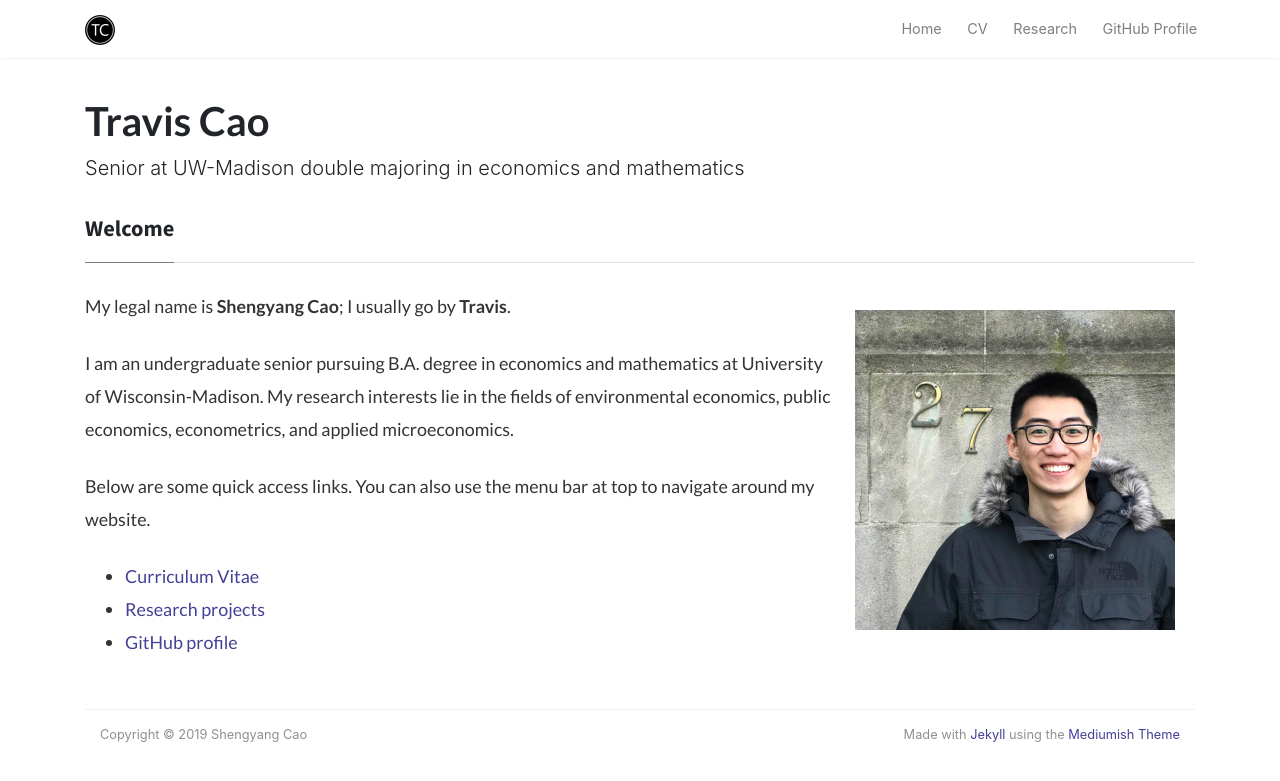
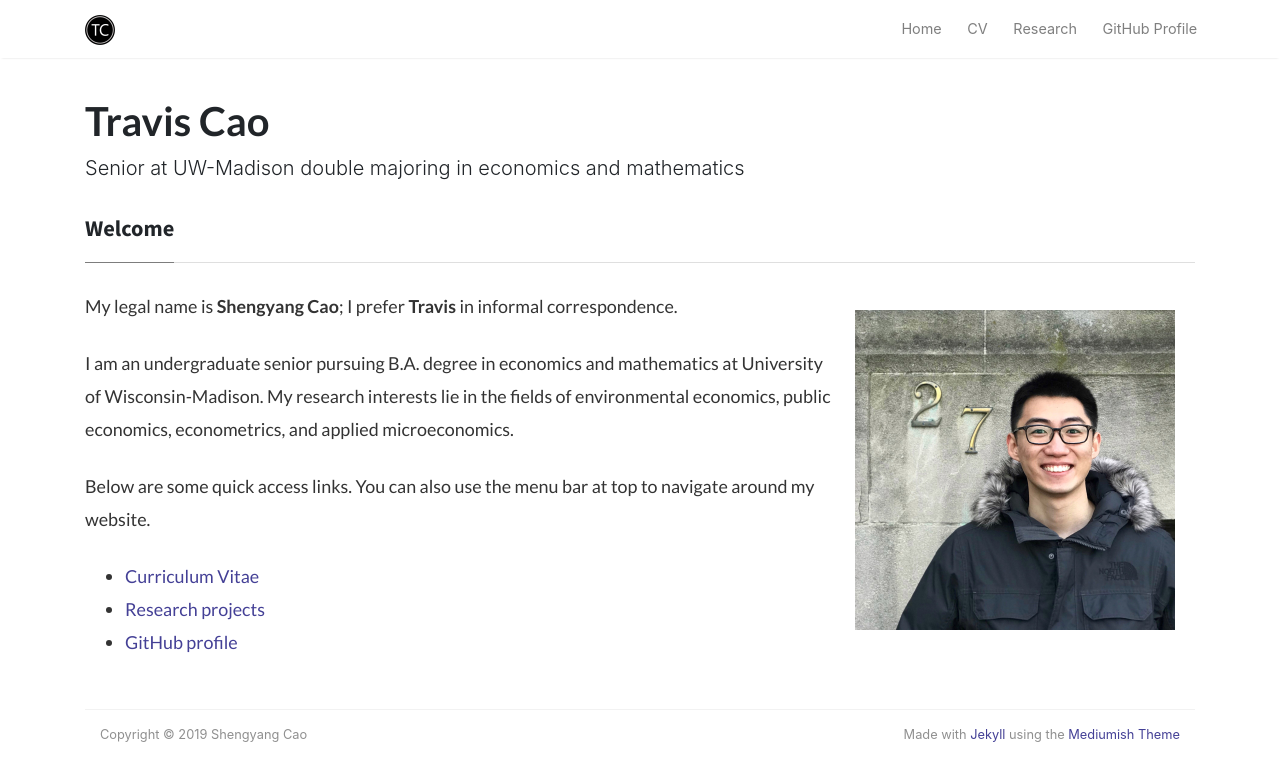
Before and after one commit to scaotravis/scaotravis.github.io, a Jekyll site: the page built from _posts/2018-12-28-home.md, in a window 1280 px wide. Shown: the top 781 px of the page. Built offline with Jekyll 4.4.1, drawn with Linux system fonts in a browser that asks for light colours; nearby versions of some CDN libraries; comment, search, counter and statistics services are not loaded.

Commit message:
update homepage

```diff
--- a/_posts/2018-12-28-home.md
+++ b/_posts/2018-12-28-home.md
@@ -32,7 +32,7 @@ categories: homepage
   </body>
 </html>
 
-My legal name is **Shengyang Cao**; I usually go by **Travis**.
+My legal name is **Shengyang Cao**; I prefer **Travis** in informal correspondence.
 
 I am an undergraduate senior pursuing B.A. degree in economics and mathematics at University of Wisconsin-Madison. My research interests lie in the fields of environmental economics, public economics, econometrics, and applied microeconomics.
 
```
Also changed, not shown: 4 other files.
